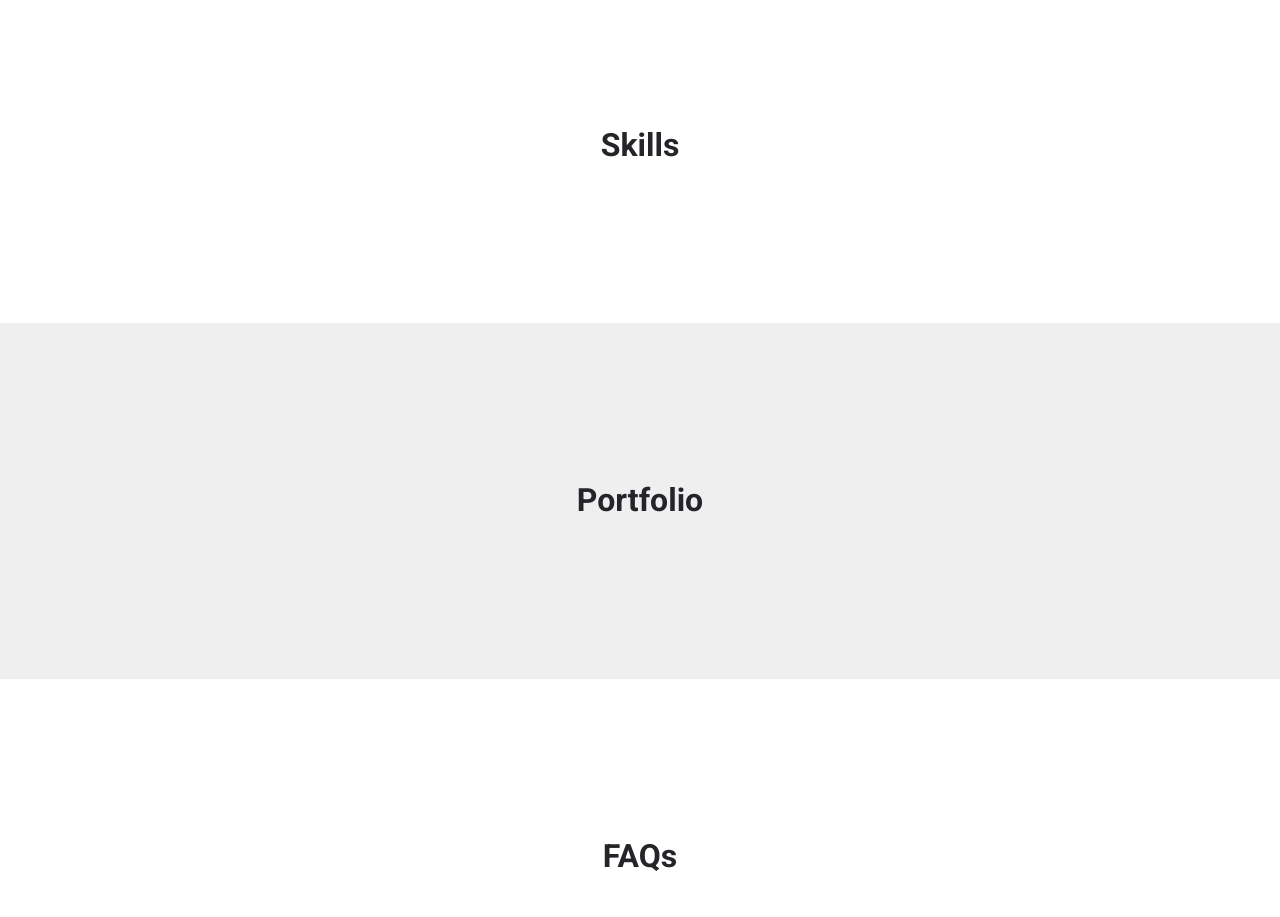
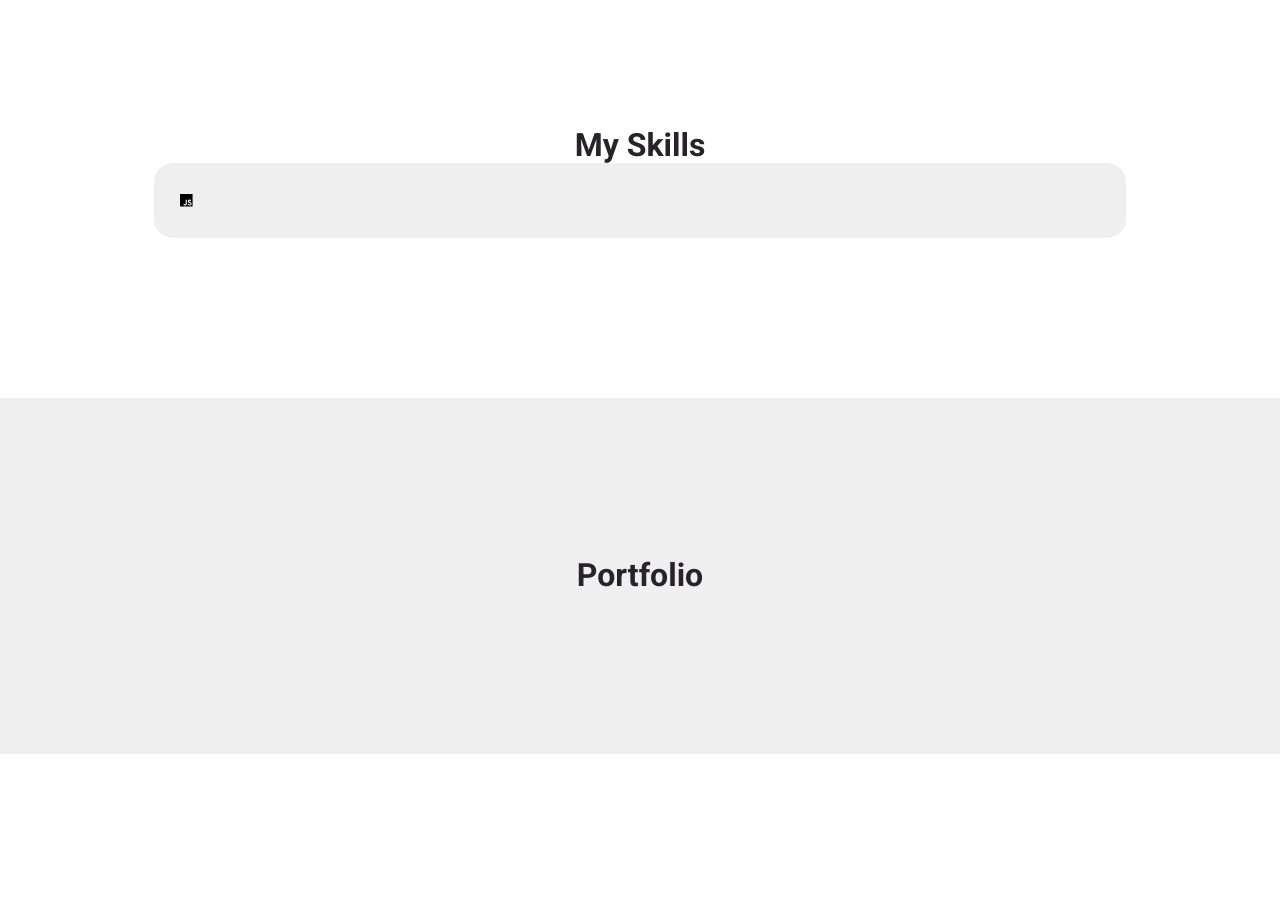
Before and after one commit to BaldezPatrick/Portfolio, a React (Create React App) app: page / in a window 1280 px wide. Shown: the part 1800-2717 px from the top of the page. Built offline with nearby package versions, Linux system fonts and the light colour scheme; a web font is replaced by a local one.

Commit message:
feat(Skills): First part of Skills.

```diff
--- a/src/sections/skills/Skills.jsx
+++ b/src/sections/skills/Skills.jsx
@@ -1,10 +1,21 @@
 import React from 'react'
 import './skills.css';
+import Card from '../../components/Card'
+import { FontAwesomeIcon } from '@fortawesome/react-fontawesome';
+import { faJs } from '@fortawesome/free-brands-svg-icons';
 
 const Skills = () => {
   return (
     <section id="skills">
-      <h2>Skills</h2>
+      <h2>My Skills</h2>
+      <div className="container skills-container">
+        <Card className="service light">
+            <div className="service-icon">
+                <FontAwesomeIcon icon={faJs
+                } />
+            </div>
+        </Card>
+      </div>
     </section>
   )
 }
```
